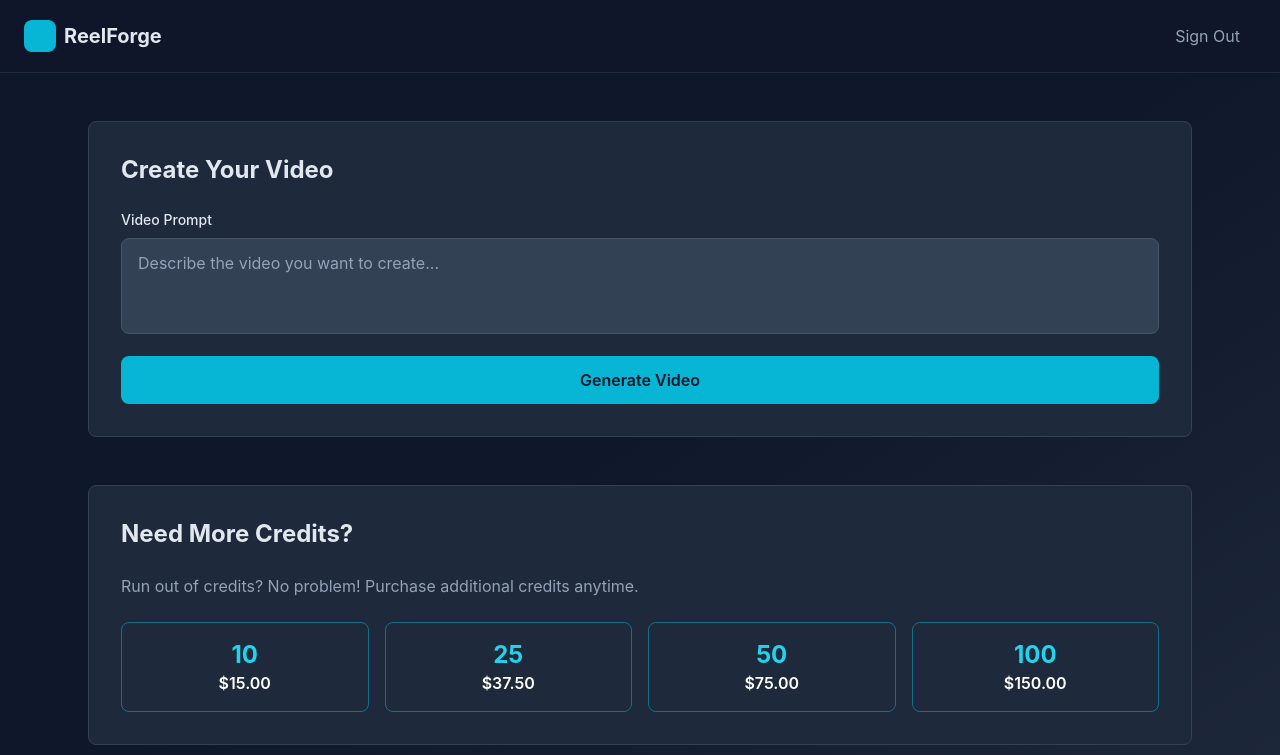
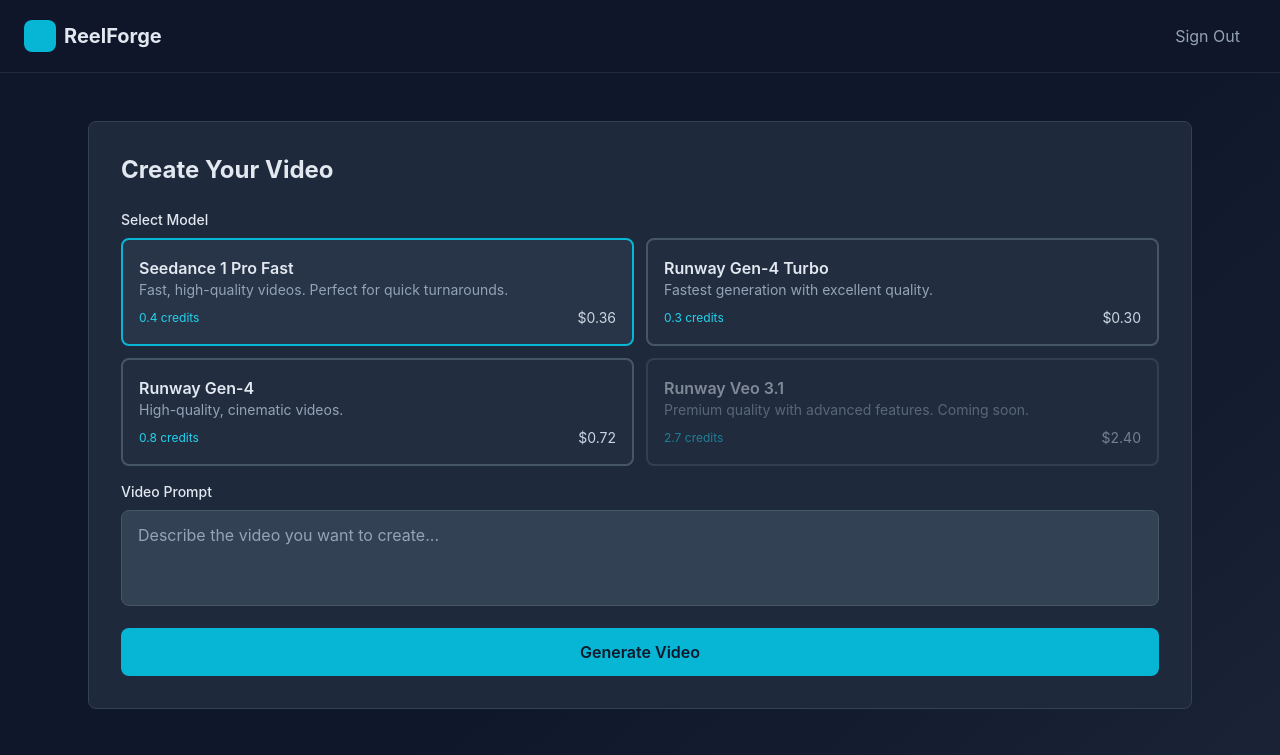
Before and after one commit to Snakesoap/ReelForge, a Next.js app: page /dashboard in a window 1280 px wide. Shown: the top 755 px of the page. Built offline with nearby package versions, Linux system fonts and the light colour scheme; no server answers; sample sign-in values are in the browser's storage.

Commit message:
Update page.tsx

```diff
--- a/app/dashboard/page.tsx
+++ b/app/dashboard/page.tsx
@@ -1,6 +1,41 @@
 'use client';
 import { useState, useEffect } from 'react';
 import { useRouter } from 'next/navigation';
+
+const MODELS = [
+  {
+    id: 'seedance-1-pro-fast',
+    name: 'Seedance 1 Pro Fast',
+    provider: 'Replicate',
+    credits: 0.4,
+    description: 'Fast, high-quality videos. Perfect for quick turnarounds.',
+    cost: '$0.36',
+  },
+  {
+    id: 'gen-4-turbo',
+    name: 'Runway Gen-4 Turbo',
+    provider: 'Runway',
+    credits: 0.3,
+    description: 'Fastest generation with excellent quality.',
+    cost: '$0.30',
+  },
+  {
+    id: 'gen-4',
+    name: 'Runway Gen-4',
+    provider: 'Runway',
+    credits: 0.8,
+    description: 'High-quality, cinematic videos.',
+    cost: '$0.72',
+  },
+  {
+    id: 'veo-3-1',
+    name: 'Runway Veo 3.1',
+    provider: 'Runway',
+    credits: 2.7,
+    description: 'Premium quality with advanced features. Coming soon.',
+    cost: '$2.40',
+  },
+];
 
 export default function Dashboard() {
   const router = useRouter();
@@ -16,6 +51,7 @@
   const [estimatedTime, setEstimatedTime] = useState(0);
   const [videoStats, setVideoStats] = useState<any>(null);
   const [purchasingCredits, setPurchasingCredits] = useState(false);
+  const [selectedModel, setSelectedModel] = useState('seedance-1-pro-fast');
 
   useEffect(() => {
     const currentUser = localStorage.getItem('currentUser');
@@ -107,11 +143,13 @@
         body: JSON.stringify({
           prompt,
           userId: user.email,
+          model: selectedModel,
         }),
       });
 
       if (!response.ok) {
-        throw new Error('Failed to start video generation');
+        const data = await response.json();
+        throw new Error(data.error || 'Failed to start video generation');
       }
 
       const data = await response.json();
@@ -166,6 +204,8 @@
 
   if (loading) return <div className="min-h-screen bg-slate-900 flex items-center justify-center"><div>Loading...</div></div>;
 
+  const selectedModelData = MODELS.find(m => m.id === selectedModel);
+
   return (
     <div className="min-h-screen bg-gradient-to-br from-slate-900 via-slate-900 to-slate-800">
       <header className="border-b border-slate-700/50 bg-slate-900/80 backdrop-blur sticky top-0 z-50">
@@ -209,6 +249,32 @@
                 {estimatedTime > 0 && <p className="text-sm">Estimated time: {estimatedTime} seconds</p>}
               </div>
             )}
+
+            <div>
+              <label className="block text-sm font-medium mb-2">Select Model</label>
+              <div className="grid grid-cols-1 md:grid-cols-2 gap-3">
+                {MODELS.map((model) => (
+                  <button
+                    key={model.id}
+                    type="button"
+                    onClick={() => setSelectedModel(model.id)}
+                    className={`p-4 rounded-lg border-2 text-left transition ${
+                      selectedModel === model.id
+                        ? 'border-cyan-500 bg-slate-700/50'
+                        : 'border-slate-600 bg-slate-700/20 hover:border-slate-500'
+                    } ${model.id === 'veo-3-1' ? 'opacity-50 cursor-not-allowed' : ''}`}
+                    disabled={model.id === 'veo-3-1'}
+                  >
+                    <p className="font-semibold">{model.name}</p>
+                    <p className="text-sm text-slate-400">{model.description}</p>
+                    <div className="flex justify-between items-center mt-2">
+                      <span className="text-xs text-cyan-400">{model.credits} credits</span>
+                      <span className="text-sm text-slate-300">{model.cost}</span>
+                    </div>
+                  </button>
+                ))}
+              </div>
+            </div>
 
             <div>
               <label className="block text-sm font-medium mb-2">Video Prompt</label>
```
